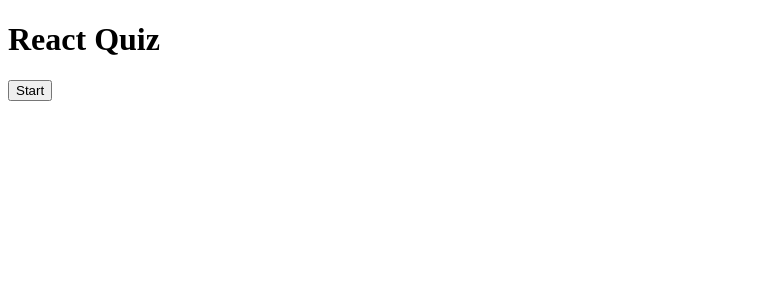
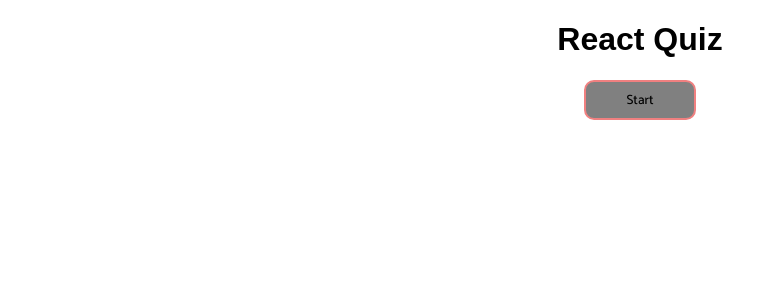
Before and after one commit to agalakova-m/react-quiz, a React (Create React App) app: page / in a window 1280 px wide. Shown: the top 300 px of the page, without its empty margins (0-777 px from the left). Built offline with nearby package versions, Linux system fonts and the light colour scheme.

Commit message:
add styled components

```diff
--- /dev/null
+++ b/src/App.styles.ts
@@ -0,0 +1,48 @@
+import styled, { createGlobalStyle } from 'styled-components';
+
+export const GlobalStyle = createGlobalStyle`
+  html {
+    height: 100%;
+  }
+
+  body {
+    margin: 0;
+    padding: 0 20px;
+    display: flex;
+    justify-content: center;
+  }
+
+  * {
+    box-sizing: border-box;
+    font-family: 'Catamaran', sans-serif;
+  }
+`;
+
+export const Wrapper = styled.div`
+  display: flex;
+  flex-direction: column;
+  align-items: center;
+
+  > p {
+    color: #fff;
+  }
+
+  .score {
+    font-size: 2rem;
+    margin: 0;
+  }
+
+  h1 {
+    font-family: Arial, Helvetica, sans-serif;
+  }
+
+  .start,
+  .next {
+    cursor: pointer;
+    background-color: gray;
+    border-radius: 10px;
+    height: 40px;
+    border: 2px solid lightcoral;
+    padding: 0 40px;
+  }
+`;
--- a/src/App.tsx
+++ b/src/App.tsx
@@ -4,10 +4,12 @@ import { fetchQuizQuestions } from './API';
 import QuestionCard from './components/QuestionCard/QuestionCard';
 // types
 import { QuestionState, Difficulty } from './API';
+// styled
+import { GlobalStyle, Wrapper } from './App.styles';
 
 const TOTAL_QUESTIONS = 10;
 
-type AnswerObject = {
+export type AnswerObject = {
   question: string;
   answer: string;
   isCorrect: boolean;
@@ -59,10 +61,20 @@ const App = () => {
     }
   };
 
-  const nextQuestion = () => {};
+  const nextQuestion = () => {
+    // move on to the next question if it's not the last one
+    const nextQuestion = number + 1; // number is current question
+    if (nextQuestion === TOTAL_QUESTIONS) {
+      setGameOver(true);
+    } else {
+      setNumber(nextQuestion);
+    }
+  };
 
   return (
-    <div className="App">
+    <>
+      <GlobalStyle />
+      <Wrapper>
         <h1>React Quiz</h1>
         {(gameOver || userAnswers.length === TOTAL_QUESTIONS) && (
           <button className="start" onClick={startTrivia}>
@@ -70,7 +82,7 @@ const App = () => {
           </button>
         )}
 
-      {!gameOver && <p className="score">Score:</p>}
+        {!gameOver && <p className="score">Score: {score}</p>}
         {loading && <p>Loading questions...</p>}
         {!loading && !gameOver && (
           <QuestionCard
@@ -90,7 +102,8 @@ const App = () => {
               Next question
             </button>
           )}
-    </div>
+      </Wrapper>
+    </>
   );
 };
 
--- /dev/null
+++ b/src/components/QuestionCard/QuestionCard.styles.ts
@@ -0,0 +1,37 @@
+import styled from 'styled-components';
+
+export const Wrapper = styled.div`
+  max-width: 1100px;
+  padding: 20px;
+  border-radius: 10px;
+  text-align: center;
+  display: flex;
+  flex-direction: column;
+  p {
+    font-size: 1rem;
+  }
+`;
+
+type ButtonWrapperProps = {
+  correct: boolean;
+  userClicked: boolean;
+};
+
+export const ButtonWrapper = styled.div<ButtonWrapperProps>`
+  transition: all 0.2s ease;
+
+  &:hover {
+    opacity: 0.8;
+  }
+
+  button {
+    width: 100%;
+    cursor: pointer;
+    user-select: none;
+    font-size: 0.8rem;
+    height: 40px;
+    margin: 5px 0;
+    background: ${({ correct, userClicked }) =>
+      correct ? 'green' : !correct && userClicked ? 'red' : 'lightgray'};
+  }
+`;
--- a/src/components/QuestionCard/QuestionCard.tsx
+++ b/src/components/QuestionCard/QuestionCard.tsx
@@ -1,10 +1,14 @@
 import React from 'react';
+// types
+import { AnswerObject } from '../../App';
+// styles
+import { Wrapper, ButtonWrapper } from './QuestionCard.styles';
 
 type Props = {
   question: string;
   answers: string[]; // array of strings
-  callback: any;
-  userAnswer: any;
+  callback: (e: React.MouseEvent<HTMLButtonElement>) => void;
+  userAnswer: AnswerObject | undefined;
   questionNr: number;
   totalQuestions: number;
 };
@@ -17,21 +21,25 @@ const QuestionCard: React.FC<Props> = ({
   questionNr,
   totalQuestions,
 }) => (
-  <div>
+  <Wrapper>
     <p className="number">
       Question: {questionNr} / {totalQuestions}
     </p>
     <p dangerouslySetInnerHTML={{ __html: question }} />
-    <div>
+    <Wrapper>
       {answers.map((answer) => (
-        <div key={answer}>
-          <button disabled={userAnswer} value={answer} onClick={callback}>
+        <ButtonWrapper
+          key={answer}
+          correct={userAnswer?.correctAnswer === answer}
+          userClicked={userAnswer?.answer === answer}
+        >
+          <button disabled={!!userAnswer} value={answer} onClick={callback}>
             <span dangerouslySetInnerHTML={{ __html: answer }} />
           </button>
-        </div>
+        </ButtonWrapper>
       ))}
-    </div>
-  </div>
+    </Wrapper>
+  </Wrapper>
 );
 
 export default QuestionCard;
```
Lines whose indentation alone changed are shown as unchanged.
